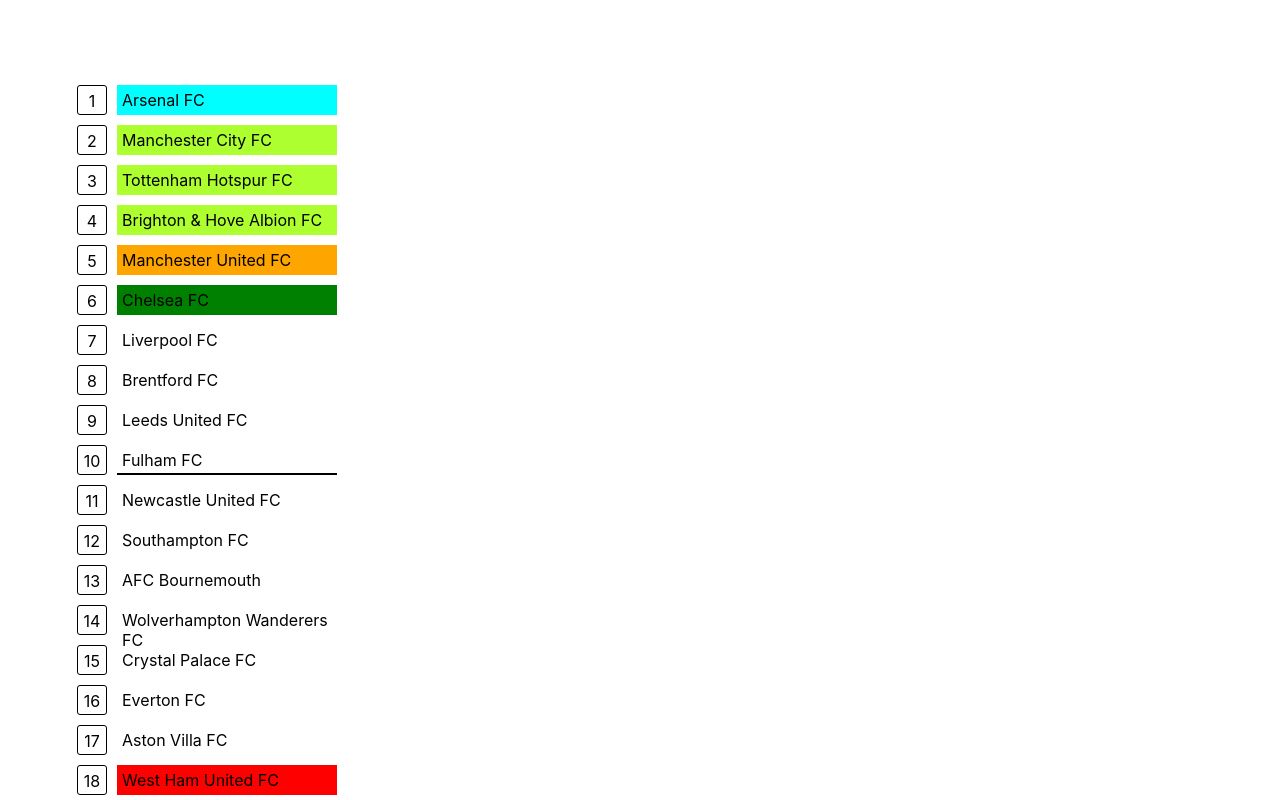
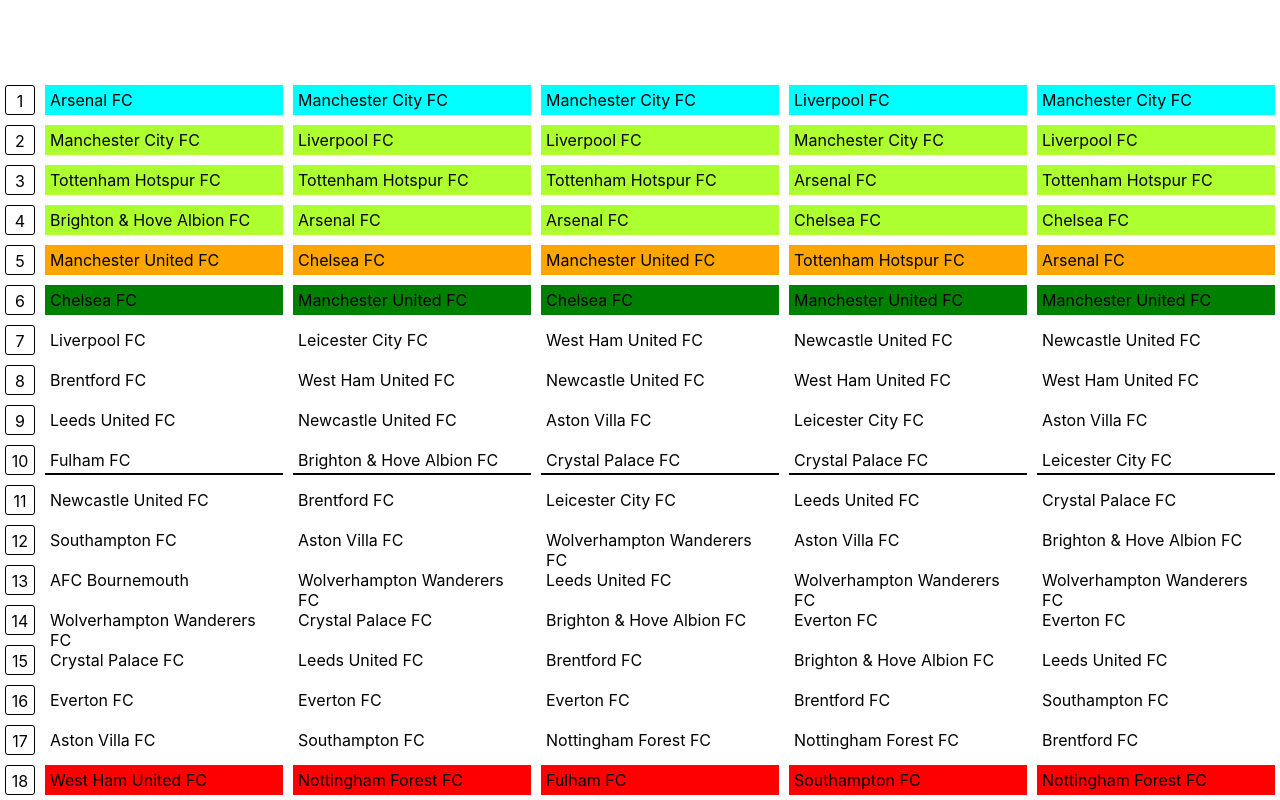
Before and after one commit to SeungHak5161/Portfolio, a Next.js app in the folder toy-project/check-rank/: page / in a window 1280 px wide. Shown: the top 800 px of the page. Built offline with nearby package versions, Linux system fonts and the light colour scheme.

Commit message:
데이터 추가
각각 예측한거 추가

```diff
--- a/toy-project/check-rank/components/RankingTable.js
+++ b/toy-project/check-rank/components/RankingTable.js
@@ -23,6 +23,94 @@
     "Nottingham Forest FC",
     "Leicester City FC",
   ];
+  const SH = [
+    "Manchester City FC",
+    "Liverpool FC",
+    "Tottenham Hotspur FC",
+    "Arsenal FC",
+    "Chelsea FC",
+    "Manchester United FC",
+    "Leicester City FC",
+    "West Ham United FC",
+    "Newcastle United FC",
+    "Brighton & Hove Albion FC",
+    "Brentford FC",
+    "Aston Villa FC",
+    "Wolverhampton Wanderers FC",
+    "Crystal Palace FC",
+    "Leeds United FC",
+    "Everton FC",
+    "Southampton FC",
+    "Nottingham Forest FC",
+    "Fulham FC",
+    "AFC Bournemouth",
+  ];
+  const WJ = [
+    "Manchester City FC",
+    "Liverpool FC",
+    "Tottenham Hotspur FC",
+    "Arsenal FC",
+    "Manchester United FC",
+    "Chelsea FC",
+    "West Ham United FC",
+    "Newcastle United FC",
+    "Aston Villa FC",
+    "Crystal Palace FC",
+    "Leicester City FC",
+    "Wolverhampton Wanderers FC",
+    "Leeds United FC",
+    "Brighton & Hove Albion FC",
+    "Brentford FC",
+    "Everton FC",
+    "Nottingham Forest FC",
+    "Fulham FC",
+    "Southampton FC",
+    "AFC Bournemouth",
+  ];
+  const JS = [
+    "Liverpool FC",
+    "Manchester City FC",
+    "Arsenal FC",
+    "Chelsea FC",
+    "Tottenham Hotspur FC",
+    "Manchester United FC",
+    "Newcastle United FC",
+    "West Ham United FC",
+    "Leicester City FC",
+    "Crystal Palace FC",
+    "Leeds United FC",
+    "Aston Villa FC",
+    "Wolverhampton Wanderers FC",
+    "Everton FC",
+    "Brighton & Hove Albion FC",
+    "Brentford FC",
+    "Nottingham Forest FC",
+    "Southampton FC",
+    "Fulham FC",
+    "AFC Bournemouth",
+  ];
+  const TG = [
+    "Manchester City FC",
+    "Liverpool FC",
+    "Tottenham Hotspur FC",
+    "Chelsea FC",
+    "Arsenal FC",
+    "Manchester United FC",
+    "Newcastle United FC",
+    "West Ham United FC",
+    "Aston Villa FC",
+    "Leicester City FC",
+    "Crystal Palace FC",
+    "Brighton & Hove Albion FC",
+    "Wolverhampton Wanderers FC",
+    "Everton FC",
+    "Leeds United FC",
+    "Southampton FC",
+    "Brentford FC",
+    "Nottingham Forest FC",
+    "Fulham FC",
+    "AFC Bournemouth",
+  ];
   console.log(data);
   return (
     <div className={styles.mainWrapper}>
@@ -36,7 +124,43 @@
         })}
       </ul>
       <ul className={styles.list}>
-        {data.map((team, idx) => {
+        {data.map((team) => {
+          return (
+            <li key={team} className={styles.listItem}>
+              {team}
+            </li>
+          );
+        })}
+      </ul>
+      <ul className={styles.list}>
+        {SH.map((team) => {
+          return (
+            <li key={team} className={styles.listItem}>
+              {team}
+            </li>
+          );
+        })}
+      </ul>
+      <ul className={styles.list}>
+        {WJ.map((team) => {
+          return (
+            <li key={team} className={styles.listItem}>
+              {team}
+            </li>
+          );
+        })}
+      </ul>
+      <ul className={styles.list}>
+        {JS.map((team) => {
+          return (
+            <li key={team} className={styles.listItem}>
+              {team}
+            </li>
+          );
+        })}
+      </ul>
+      <ul className={styles.list}>
+        {TG.map((team) => {
           return (
             <li key={team} className={styles.listItem}>
               {team}
--- a/toy-project/check-rank/styles/Home.module.css
+++ b/toy-project/check-rank/styles/Home.module.css
@@ -1,5 +1,5 @@
 .container {
-  padding: 0 2rem;
+  /* padding: 0 2rem; */
   background-color: white;
   color: black;
 }
--- a/toy-project/check-rank/styles/component.module.css
+++ b/toy-project/check-rank/styles/component.module.css
@@ -1,10 +1,11 @@
 .mainWrapper {
   display: flex;
   flex-direction: row;
+  justify-content: center;
 }
 
 .numList {
-  width: 2rem;
+  /* width: 2rem; */
   list-style: none;
   display: flex;
   flex-direction: column;
--- a/toy-project/check-rank/styles/globals.css
+++ b/toy-project/check-rank/styles/globals.css
@@ -15,6 +15,10 @@
   box-sizing: border-box;
 }
 
+ul {
+  padding-inline-start: 0;
+}
+
 @media (prefers-color-scheme: dark) {
   html {
     color-scheme: dark;
```
